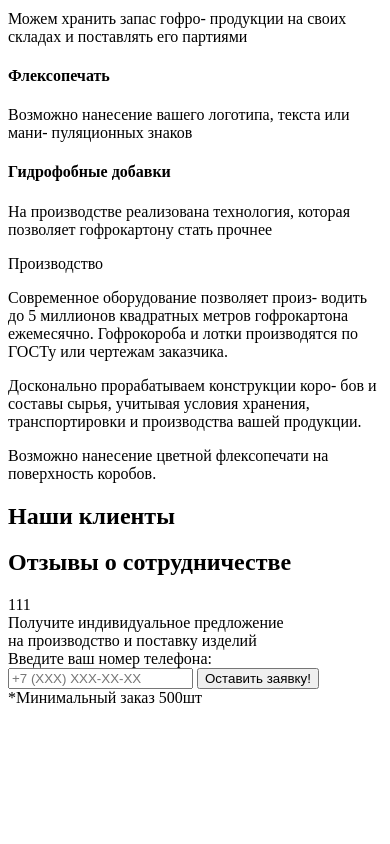
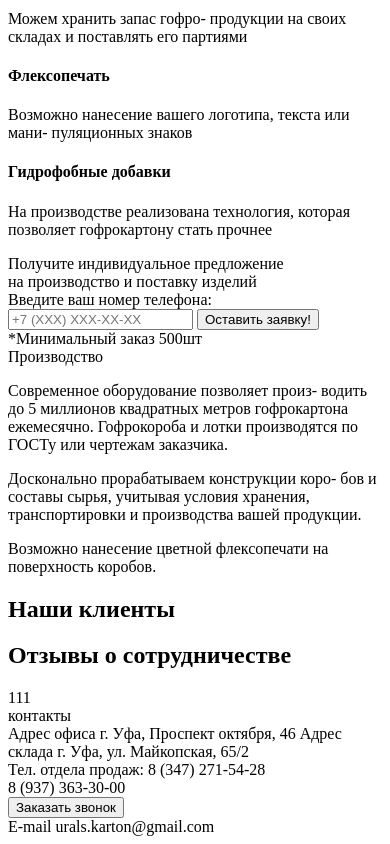
Before and after one commit to le2xx/good-cardboard, a website: page src/index.html in a window 390 px wide. Shown: the part 1371-2215 px from the top of the page. Before the commit the page ends 2086 px from the top, so only its background shows below. Drawn offline with Linux system fonts and the light colour scheme.

Commit message:
Created address block Yandex maps module enable

```diff
--- a/package.json
+++ b/package.json
@@ -63,6 +63,7 @@
   "dependencies": {
     "@babel/polyfill": "^7.0.0",
     "bootstrap": "^4.1.3",
-    "tiny-slider": "^2.8.8"
+    "tiny-slider": "^2.8.8",
+    "ymaps": "^0.1.1"
   }
 }
--- a/src/index.html
+++ b/src/index.html
@@ -189,6 +189,21 @@
   </div>
 </app-about>
 
+<app-make>
+  <div class="make">
+    <div class="make__title">
+      Получите индивидуальное предложение<br>
+      <span class="make__title-span">на производство и поставку изделий</span>
+    </div>
+    <div class="make__text">Введите ваш номер телефона:</div>
+    <form action="#" class="make__form">
+      <input name="phone" type="text" class="make__input" placeholder="+7 (ХХХ) ХХХ-ХХ-ХХ">
+      <button type="submit" class="make__button">Оставить заявку!</button>
+    </form>
+    <div class="make__note">*Минимальный заказ 500шт</div>
+  </div>
+</app-make>
+
 <app-slider>
   <div class="slider">
     <div class="container">
@@ -353,20 +368,44 @@
   </div>
 </app-comment>
 
-<app-make>
-  <div class="make">
-    <div class="make__title">
-      Получите индивидуальное предложение<br>
-      <span class="make__title-span">на производство и поставку изделий</span>
+<app-contacts>
+  <div class="contacts">
+    <div class="container">
+      <div class="row">
+        <div class="col-12">
+          <div class="contacts__block">
+            <div class="contacts__title">контакты</div>
+            <div class="contacts__icon contacts__icon_address"></div>
+            <div class="contacts__text">
+              <span class="contacts__header">Адрес офиса</span>
+              г. Уфа, Проспект октября, 46
+              <span class="contacts__header">Адрес склада</span>
+              г. Уфа, ул. Майкопская, 65/2
+            </div>
+
+            <div class="contacts__icon contacts__icon_phone"></div>
+            <div class="contacts__text">
+              <span class="contacts__header">Тел. отдела продаж:</span>
+              8 (347) 271-54-28<br>
+              8 (937) 363-30-00
+            </div>
+
+            <button class="contacts__btn">Заказать звонок</button>
+
+            <div class="contacts__icon contacts__icon_mail"></div>
+            <div class="contacts__text">
+              <span class="contacts__header">Е-mail</span>
+              urals.karton@gmail.com
+            </div>
+          </div>
+        </div>
+      </div>
     </div>
-    <div class="make__text">Введите ваш номер телефона:</div>
-    <form action="#" class="make__form">
-      <input name="phone" type="text" class="make__input" placeholder="+7 (ХХХ) ХХХ-ХХ-ХХ">
-      <button type="submit" class="make__button">Оставить заявку!</button>
-    </form>
-    <div class="make__note">*Минимальный заказ 500шт</div>
   </div>
-</app-make>
+
+  <!--<script src="https://api-maps.yandex.ru/2.1/?lang=ru_RU" type="text/javascript"></script>-->
+  <div class="contacts__map" id="map"></div>
+</app-contacts>
 
 </body>
 </html>
--- a/src/styles/_comment.scss
+++ b/src/styles/_comment.scss
@@ -1,6 +1,6 @@
 .comment {
   background-color: #f4f4f4;
-  // display: none;
+  display: none;
 
   &__title {
     color: #313131;
--- /dev/null
+++ b/src/styles/_contacts.scss
@@ -0,0 +1,114 @@
+.contacts {
+  position: relative;
+
+  &__block {
+    width: 313px;
+    height: 390px;
+    background-color: $white;
+    border-radius: 5px;
+    position: absolute;
+    bottom: -475px;
+    margin: 0;
+    padding: 15px 0 0 33px;
+    z-index: 1;
+  }
+
+  &__title {
+    text-align: center;
+    color: #313131;
+    font-size: 22px;
+    font-weight: 700;
+    line-height: 18px;
+    text-transform: uppercase;
+    display: none;
+  }
+
+  &__icon {
+    width: 24px;
+    height: 30px;
+    display: inline-block;
+    vertical-align: top;
+    margin: 20px 0;
+
+    &_address {
+      background: url('../../public/icons/address.png') no-repeat;
+    }
+
+    &_phone {
+      background: url('../../public/icons/phones.png') no-repeat;
+    }
+
+    &_mail {
+      background: url('../../public/icons/mail.png') no-repeat;
+    }
+  }
+
+  &__text {
+    font-size: 18px;
+    font-weight: 300;
+    line-height: 27px;
+    display: inline-block;
+    width: 230px;
+    margin: 15px 0;
+  }
+
+  &__header {
+    font-size: 18px;
+    font-weight: 500;
+    line-height: 24px;
+    display: block;
+  }
+
+  &__btn {
+    @extend .component-button;
+    width: 160px;
+    height: 45px;
+    font-size: 14px;
+    font-weight: 500;
+    line-height: 22px;
+    margin-left: 30px;
+  }
+
+  &__map {
+    width: 100%;
+    height: 550px;
+  }
+}
+
+@media (max-width: 768px) {
+  .contacts {
+
+    &__block {
+      display: block;
+      position: relative;
+      bottom: 0;
+      margin: auto;
+      padding: 0;
+      width: 286px;
+    }
+
+    &__title {
+      display: block;
+    }
+
+    &__icon {
+      display: none;
+    }
+
+    &__header {
+      text-align: center;
+    }
+
+    &__text {
+      text-align: center;
+      display: block;
+      margin: 15px auto;
+      font-size: 15px;
+    }
+
+    &__btn {
+      display: block;
+      margin: auto;
+    }
+  }
+}
--- a/src/styles/_slider.scss
+++ b/src/styles/_slider.scss
@@ -1,6 +1,7 @@
 .slider {
   height: 492px;
-  // display: none;
+  display: none;
+  margin-top: 87px;
 
   &__wrapper {
     margin: 0;
--- a/src/styles/index.scss
+++ b/src/styles/index.scss
@@ -3,6 +3,7 @@
 
 @import 'variables';
 @import 'reuse';
+
 @import 'header';
 @import 'main';
 @import 'modal';
@@ -11,6 +12,8 @@
 @import 'make';
 @import 'about';
 @import 'clients';
+@import 'contacts';
+
 @import 'media';
 
 body {
```
Also changed, not shown: src/scripts/index.js (+25 -1 lines), src/styles/_reuse.scss (+26 -2 lines), public/icons/address.png (added), public/icons/balloon.png (added), public/icons/mail.png (added), public/icons/phones.png (added).
